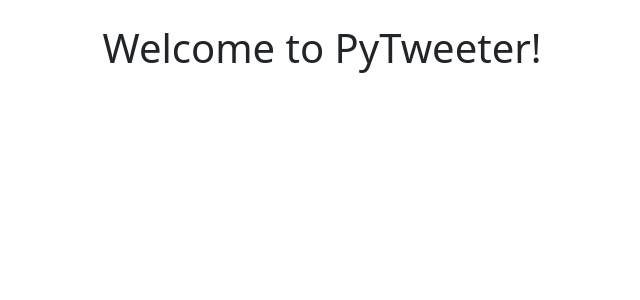
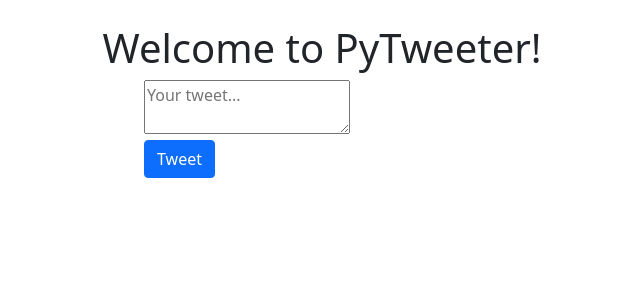
Before and after one commit to tonylixu/pytwitter, a Django app: page / in a window 1280 px wide. Shown: the part 56-356 px from the top of the page, without its empty margins (318-958 px from the left). Run offline with Django 3.2, Linux system fonts and the light colour scheme; data that the repository does not hold is empty.

Commit message:
23 - Add create tweet form in home.html

```diff
--- a/templates/pages/home.html
+++ b/templates/pages/home.html
@@ -9,6 +9,17 @@
 <div class='row text-center'>
     <div class='col'>
         <h1>Welcome to PyTweeter!</h1>
+    </div>
+</div>
+
+<div class='row mb-3'>
+    <div class='col-md-4 mx-auto col-10'>
+        <form class='form' method='POST' action='/create-tweet'>
+            {% csrf_token %}
+            <input type='hidden' value='/' name='next' />
+            <textarea class='form-contorl' name='content' placeholder='Your tweet...'></textarea><br>
+            <button type='submit' class='btn btn-primary'>Tweet</button>
+        </form>
     </div>
 </div>
 
```
